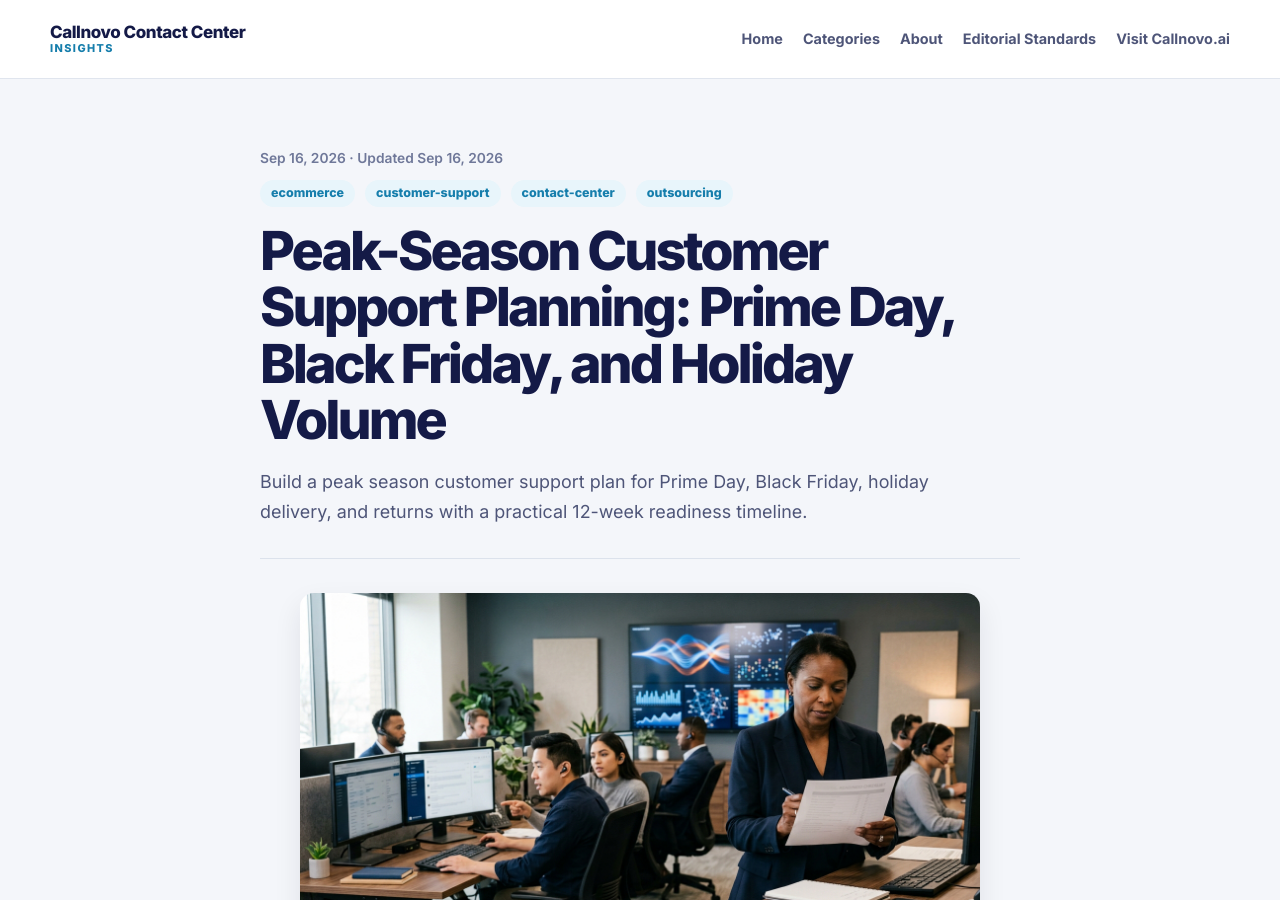
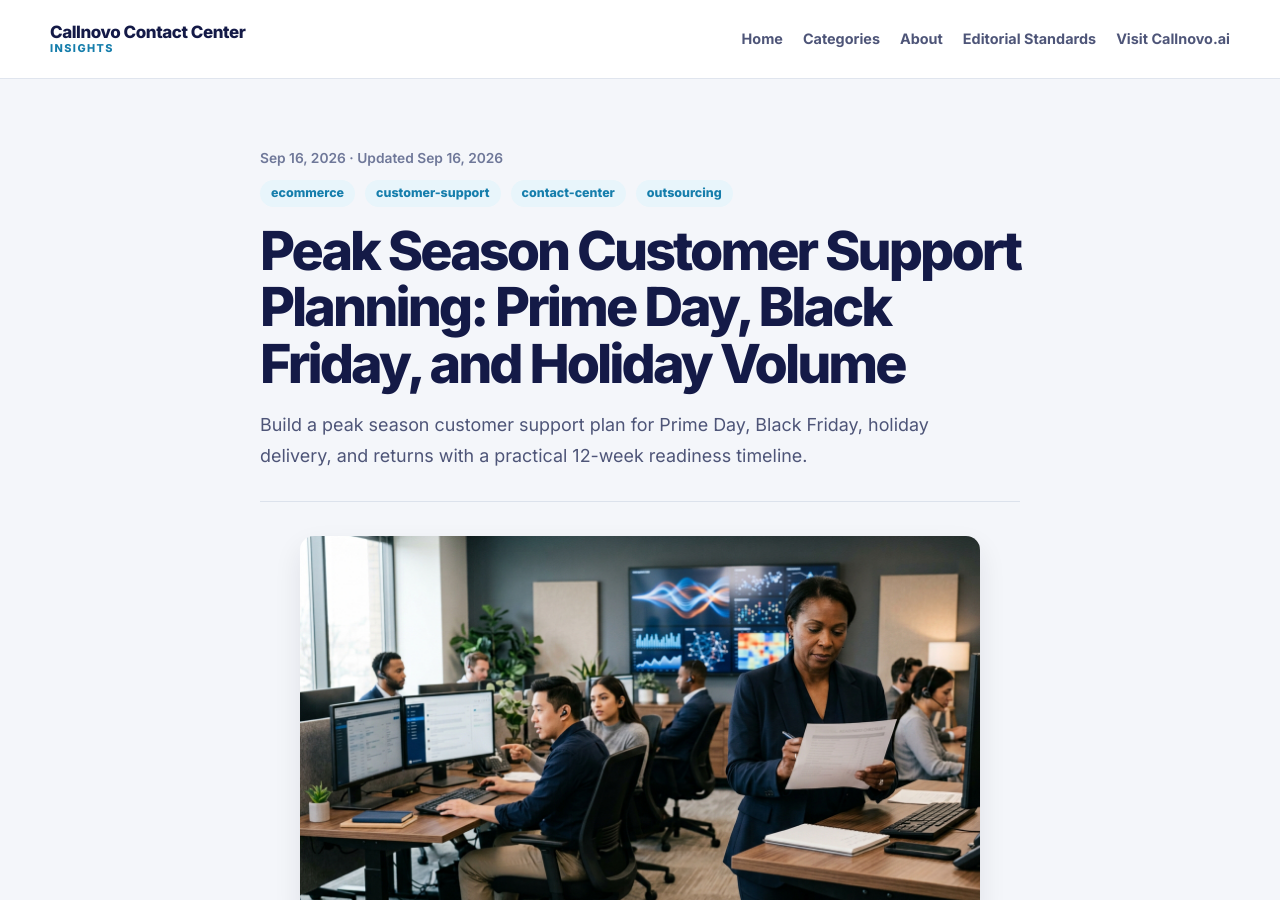
Before and after one commit to callnovo-cc/blog, a Jekyll site: the page built from _posts/2026-09-16-peak-season-customer-support-planning.md, in a window 1280 px wide and 900 px high. Built offline with Jekyll 4.4.1, drawn with Linux system fonts in a browser that asks for light colours.

```diff
--- a/_posts/2026-09-16-peak-season-customer-support-planning.md
+++ b/_posts/2026-09-16-peak-season-customer-support-planning.md
@@ -1,6 +1,6 @@
 ---
 layout: post
-title: "Peak-Season Customer Support Planning: Prime Day, Black Friday, and Holiday Volume"
+title: "Peak Season Customer Support Planning: Prime Day, Black Friday, and Holiday Volume"
 description: "Build a peak season customer support plan for Prime Day, Black Friday, holiday delivery, and returns with a practical 12-week readiness timeline."
 slug: "peak-season-customer-support-planning"
 date: 2026-09-16
```
